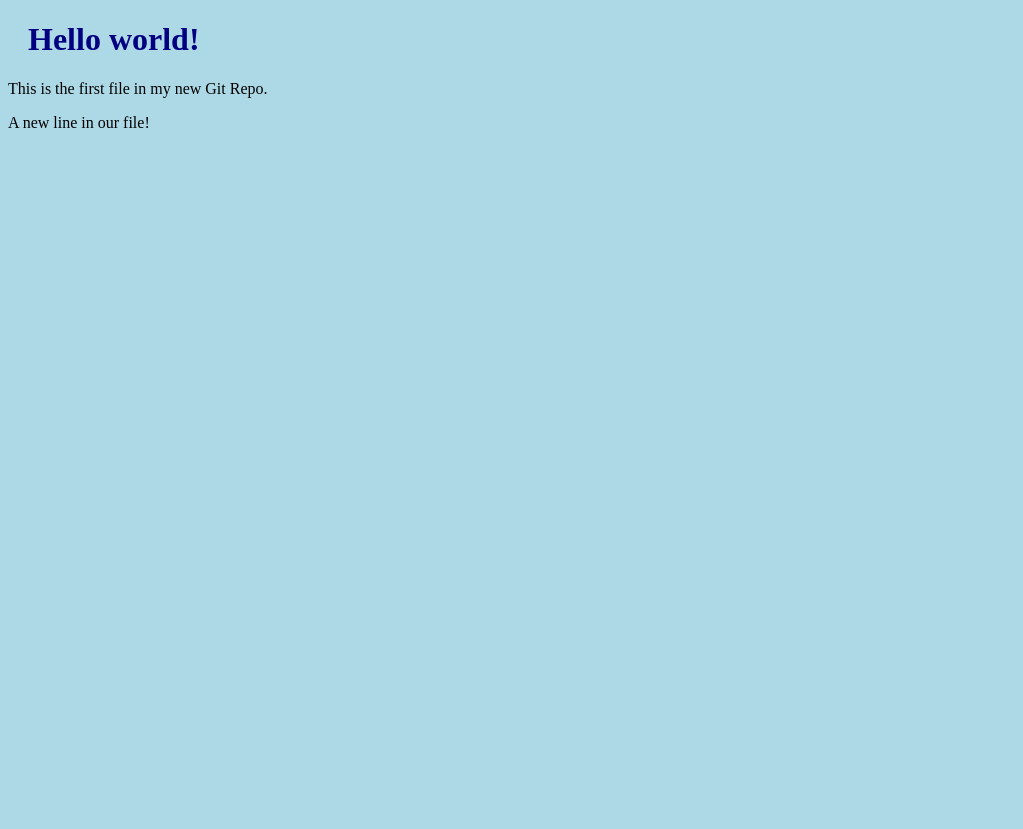
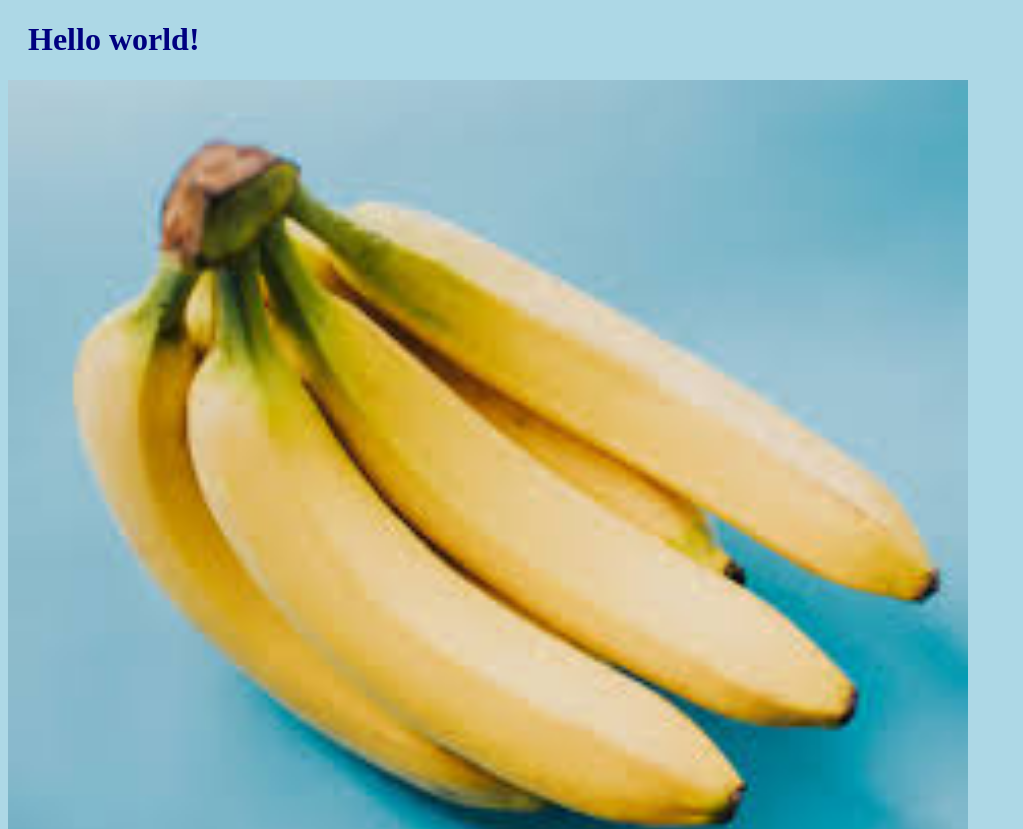
Before and after one commit to waldlaufer/waldlaufer.github.io, a plain HTML site: page index.html in a window 1280 px wide. Shown: the top 829 px of the page, without its empty margins (0-1023 px from the left). Before the commit the page ends 800 px from the top, so only its background shows below. Drawn offline with Linux system fonts and the light colour scheme.

Commit message:
Added image to Hello World

```diff
--- a/index.html
+++ b/index.html
@@ -7,6 +7,7 @@
 <body>
 
 <h1>Hello world!</h1>
+<div><img src="banana.jpeg" alt="Hello banana from Space" style="width:100%;max-width:960px"></div>
 <p>This is the first file in my new Git Repo.</p>
 <p>A new line in our file!</p>
 
```
Also changed, not shown: banana.jpeg (added).
